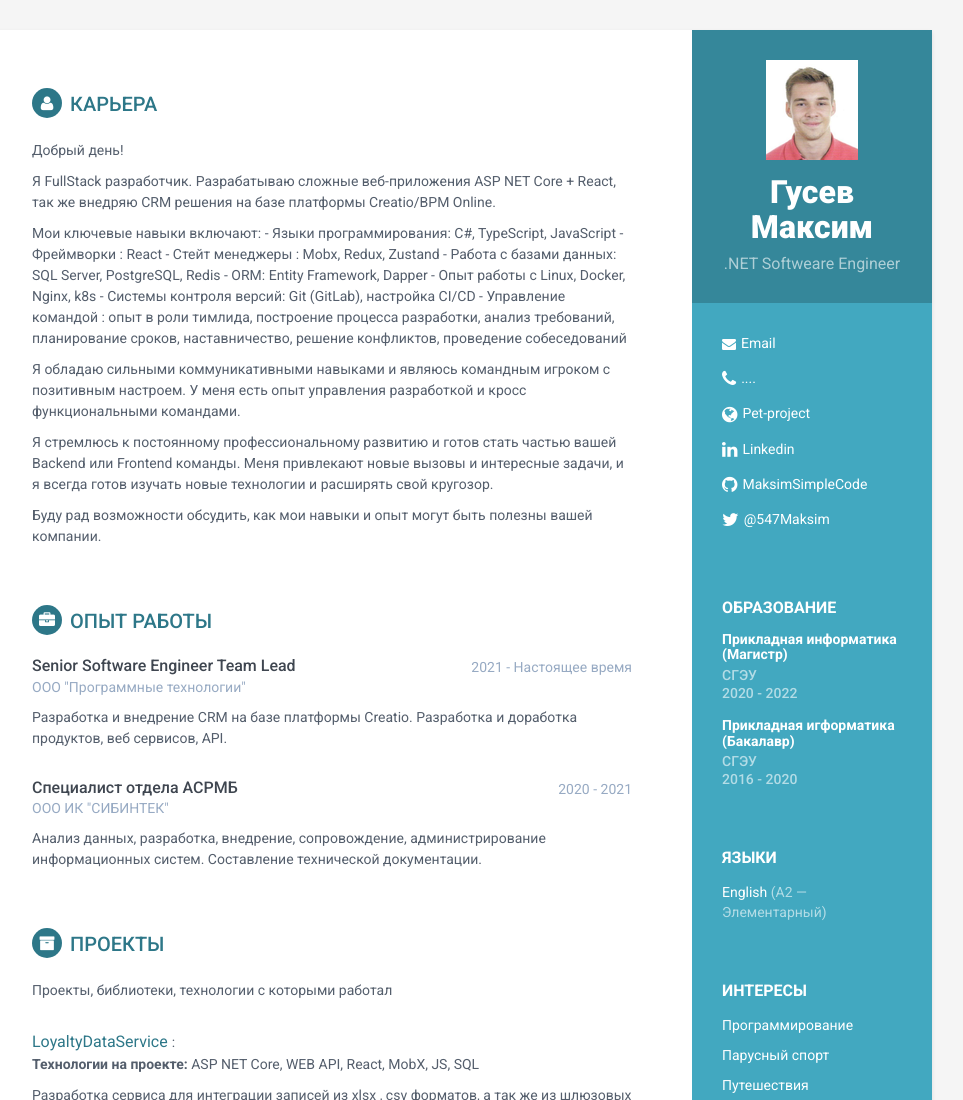
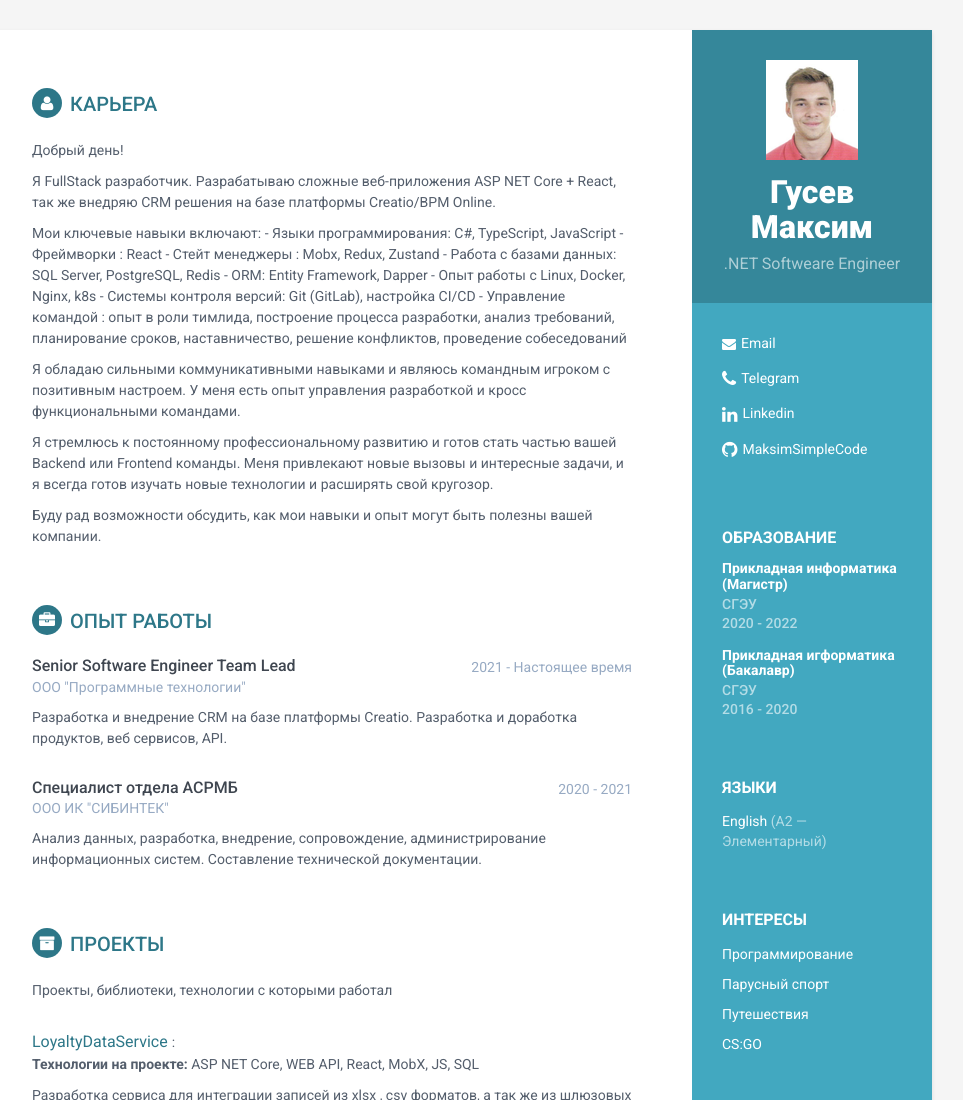
Before and after one commit to MaksimSimpleCode/MaksimSimpleCode, a plain HTML site: page index.html in a window 1280 px wide. Shown: the top 1100 px of the page, without its empty margins (188-1151 px from the left). Drawn offline with Linux system fonts and the light colour scheme.

Commit message:
Update index.html

```diff
--- a/index.html
+++ b/index.html
@@ -26,11 +26,11 @@
             <div class="contact-container container-block">
                <ul class="list-unstyled contact-list">
                   <li class="email"><i class="fa fa-envelope"></i><a href="mailto: mgf_mgf_59@mail.ru">Email</a></li>
-                  <li class="phone"><i class="fa fa-phone"></i><a href="tel:...">....</a></li>
-                  <li class="website"><i class="fa fa-globe"></i><a href="#" target="_blank">Pet-project</a></li>
+                  <li class="phone"><i class="fa fa-phone"></i><a href="https://t.me/maksimgusev63">Telegram</a></li>
+                <!--     <li class="website"><i class="fa fa-globe"></i><a href="#" target="_blank">Pet-project</a></li>-->
                   <li class="linkedin"><i class="fa fa-linkedin"></i><a href="https://www.linkedin.com/in/maksim-gusev-39b907222/" target="_blank">Linkedin</a></li>
                   <li class="github"><i class="fa fa-github"></i><a href="https://github.com/MaksimSimpleCode" target="_blank">MaksimSimpleCode</a></li>
-                  <li class="twitter"><i class="fa fa-twitter"></i><a href="https://twitter.com/" target="_blank">@547Maksim</a></li>
+                <!--  <li class="twitter"><i class="fa fa-twitter"></i><a href="https://twitter.com/" target="_blank">@547Maksim</a></li>-->
                </ul>
             </div>
             <!--//contact-container-->
```
